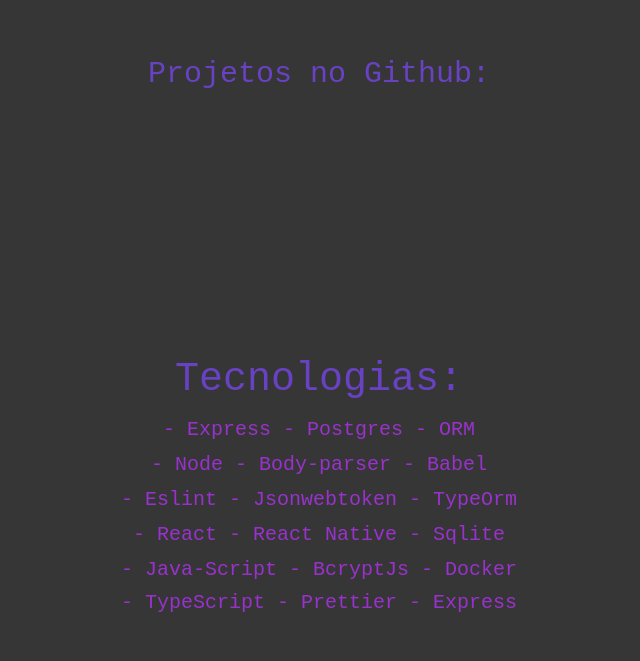
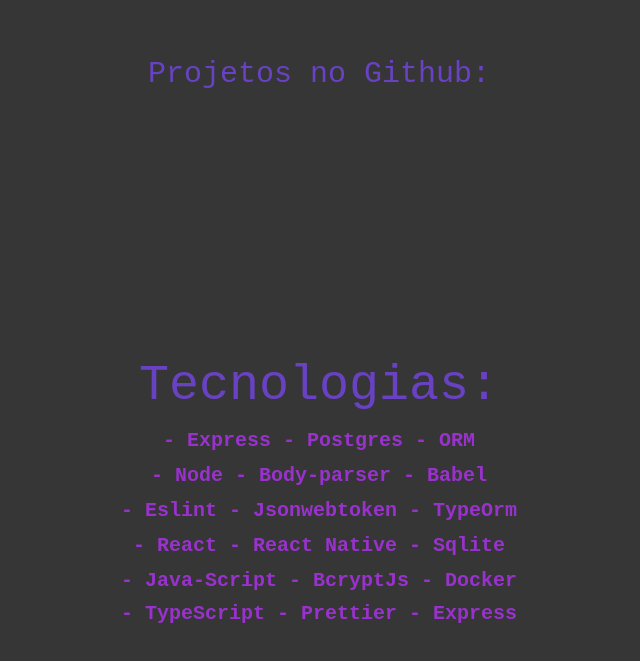
Before and after one commit to vitor-carlos/vitorcrl.github.io, a website: page index.html in a window 1280 px wide. Shown: the part 2041-2702 px from the top of the page, without its empty margins (321-961 px from the left). Drawn offline with nearby package versions, Linux system fonts and the light colour scheme; no server answers.

Commit message:
alter css pt4

```diff
--- a/css/style.css
+++ b/css/style.css
@@ -160,7 +160,7 @@
   margin: 2% 27% 2%;
 }
 #tec  h2{
-  font-size: 4rem;
+  font-size: 5rem;
   display: block;
   margin-bottom: 15px;
 }
@@ -170,10 +170,12 @@
     margin-bottom: 10px;
     line-height: 25px;
     color:#9932cc ;
+    font-weight: bold;
   }
   #tec h3 {
     font-size: 2rem;
     margin-bottom: 300px;
     line-height: 2px;
     color:#9932cc ;
+    font-weight: bold;
   }
```
